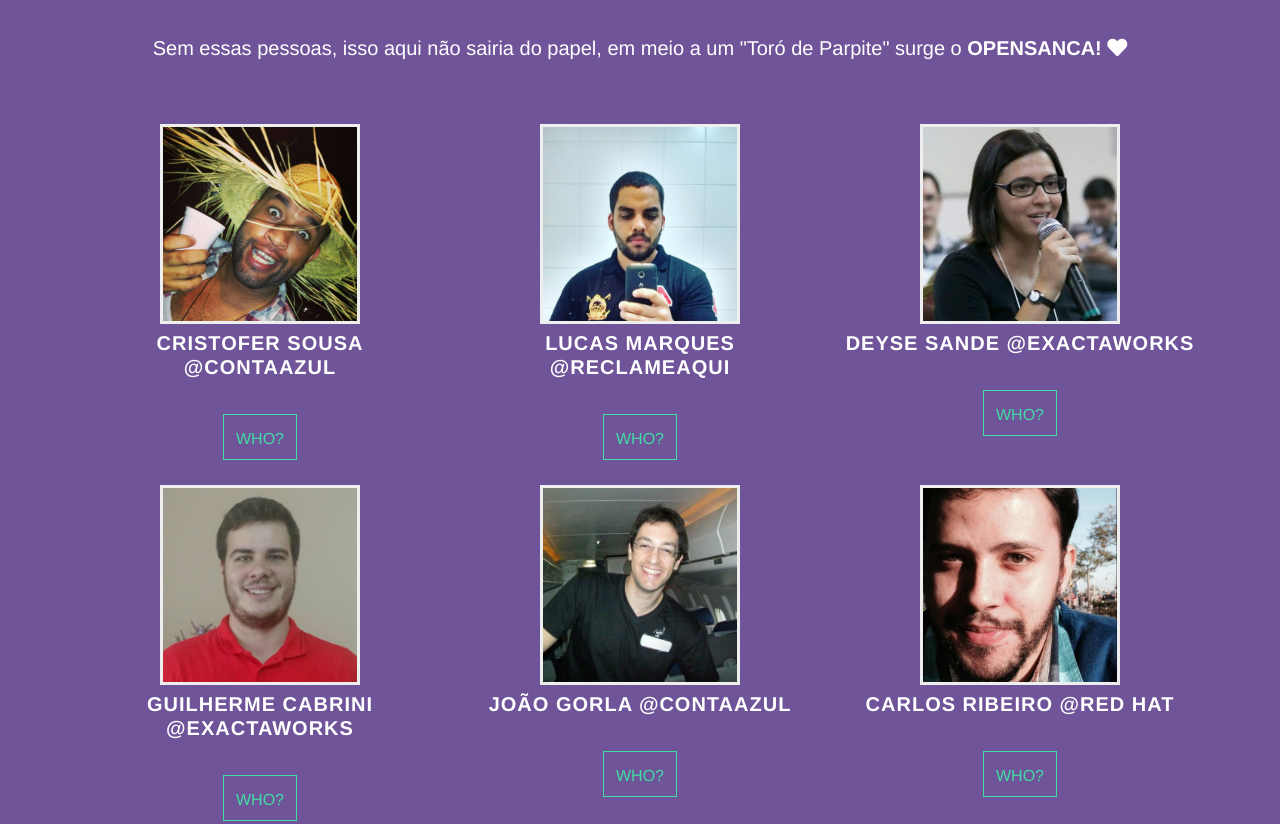
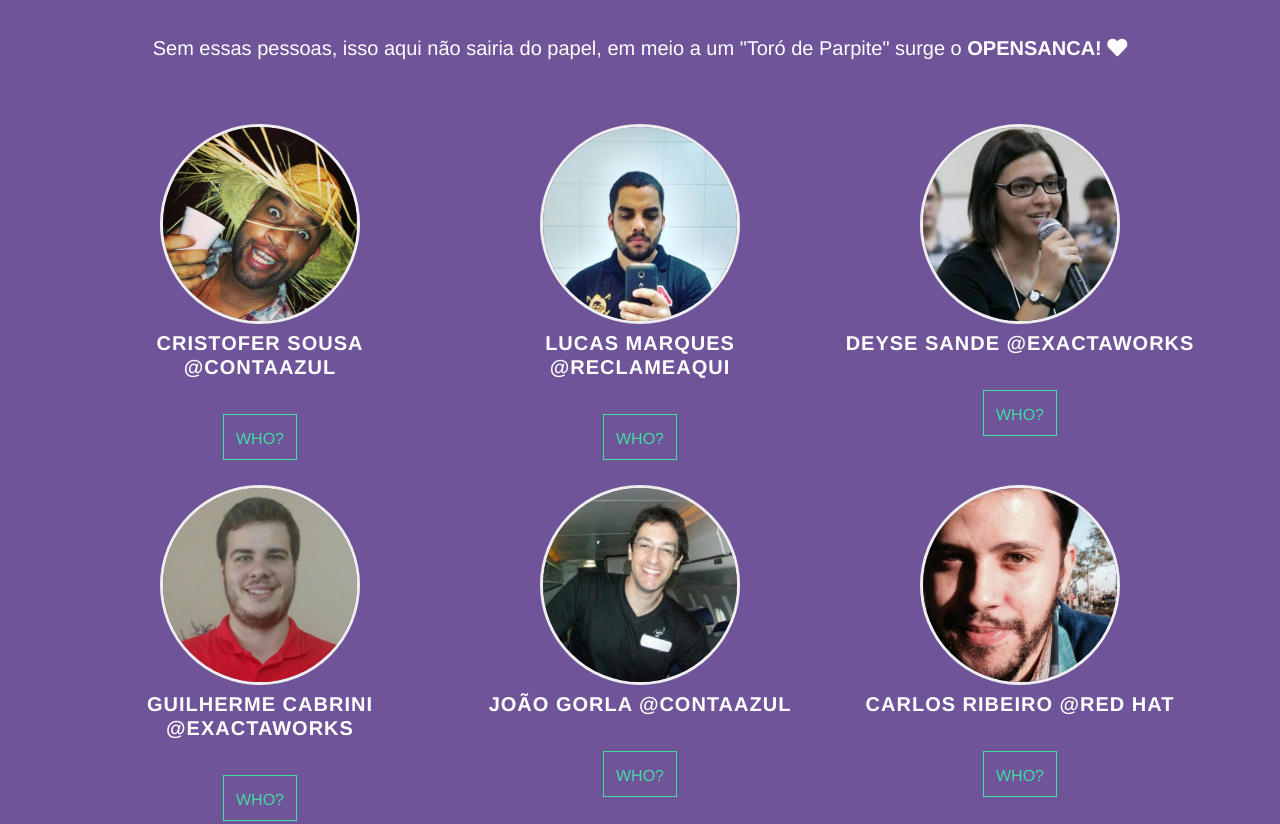
Before and after one commit to opensanca/website, a Gatsby site: page / in a window 1280 px wide. Shown: the part 5085-5909 px from the top of the page. Built offline with nearby package versions, Linux system fonts and the light colour scheme; Gatsby itself is replaced by a stand-in of ours.

Commit message:
style: ajust font and images

```diff
--- a/src/main.css
+++ b/src/main.css
@@ -523,6 +523,7 @@ body {
 
 .img-circle {
   max-height: 200px;
+  border-radius: 100px;
 }
 
 #staff .members .row > div {
--- a/src/pages/index.js
+++ b/src/pages/index.js
@@ -139,7 +139,7 @@ const Index = () => {
           <div className="col-lg-12">
             <h2>Sobre</h2>
             <p>
-              Olá, antes de tudo, agradecemos pela sua visita aqui no{" "}
+              Olá, antes de tudo, agradecemos pela sua visita aqui no {" "}
               <a
                 href="https://www.meetup.com/pt-BR/opensanca"
                 target="_blank"
@@ -147,6 +147,7 @@ const Index = () => {
               >
                 OpenSanca
               </a>
+              {" "}
               o objetivo nosso é trazer a cultura dos meetup e realizar reuniões
               e workshop periodicamente no interior paulista (São Carlos,
               Araraquara, Matão, Ibaté), buscamos trazer a tona discussão sobre
```
